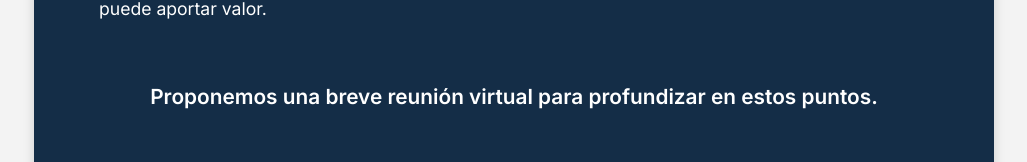
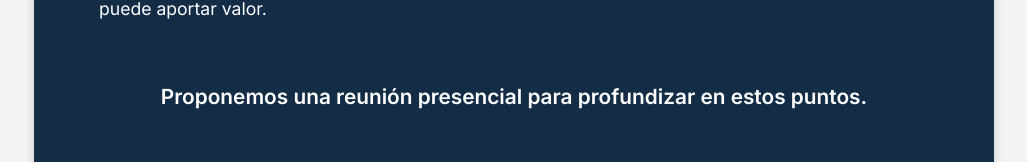
Before and after one commit to rsampayo/html-prototypes, a plain HTML site: page presentaciones/presentacio-naviio.html in a window 1280 px wide. Shown: the part 4942-5104 px from the top of the page, without its empty margins (126-1153 px from the left). Drawn offline with Linux system fonts and the light colour scheme.

Commit message:
Update final slide to propose in-person meeting instead of virtual

```diff
--- a/presentaciones/presentacio-naviio.html
+++ b/presentaciones/presentacio-naviio.html
@@ -363,7 +363,7 @@
                 <li>Explorar con su equipo de Sistemas y Desarrollo las <span class="highlight">áreas de oportunidad concretas</span> donde <span class="highlight">Navi.io</span> puede aportar valor.</li>
             </ul>
             <p class="text-center" style="font-size: 1.3em; font-weight: 600; margin-top: 30px;">
-                Proponemos una breve reunión virtual para profundizar en estos puntos.
+                Proponemos una reunión presencial para profundizar en estos puntos.
             </p>
             <p class="text-center" style="margin-top:30px; color: var(--secondary-text-light);">
                 Ramón Sampayo <br> <!-- Puedes completar tu apellido aquí -->
```
